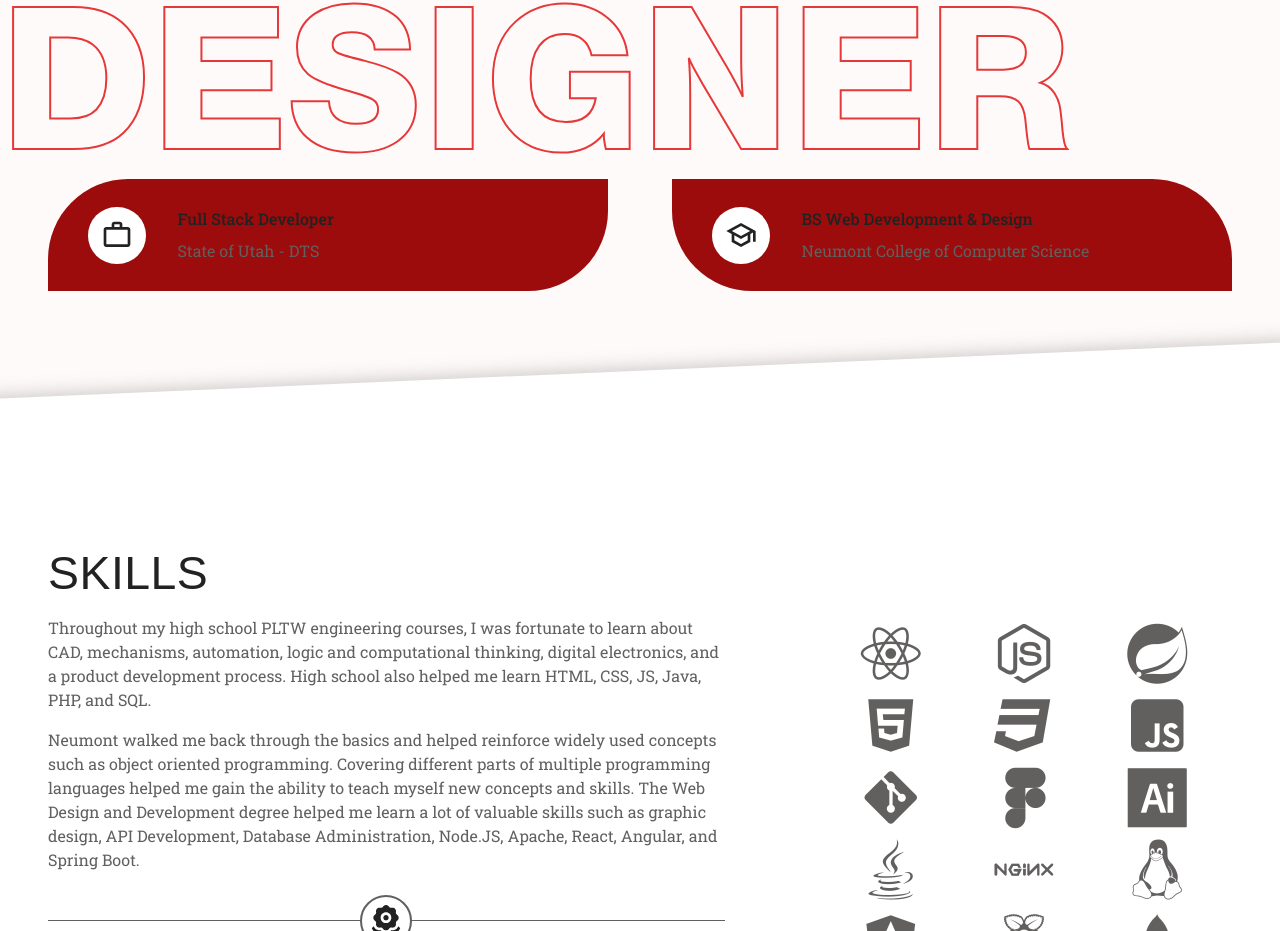
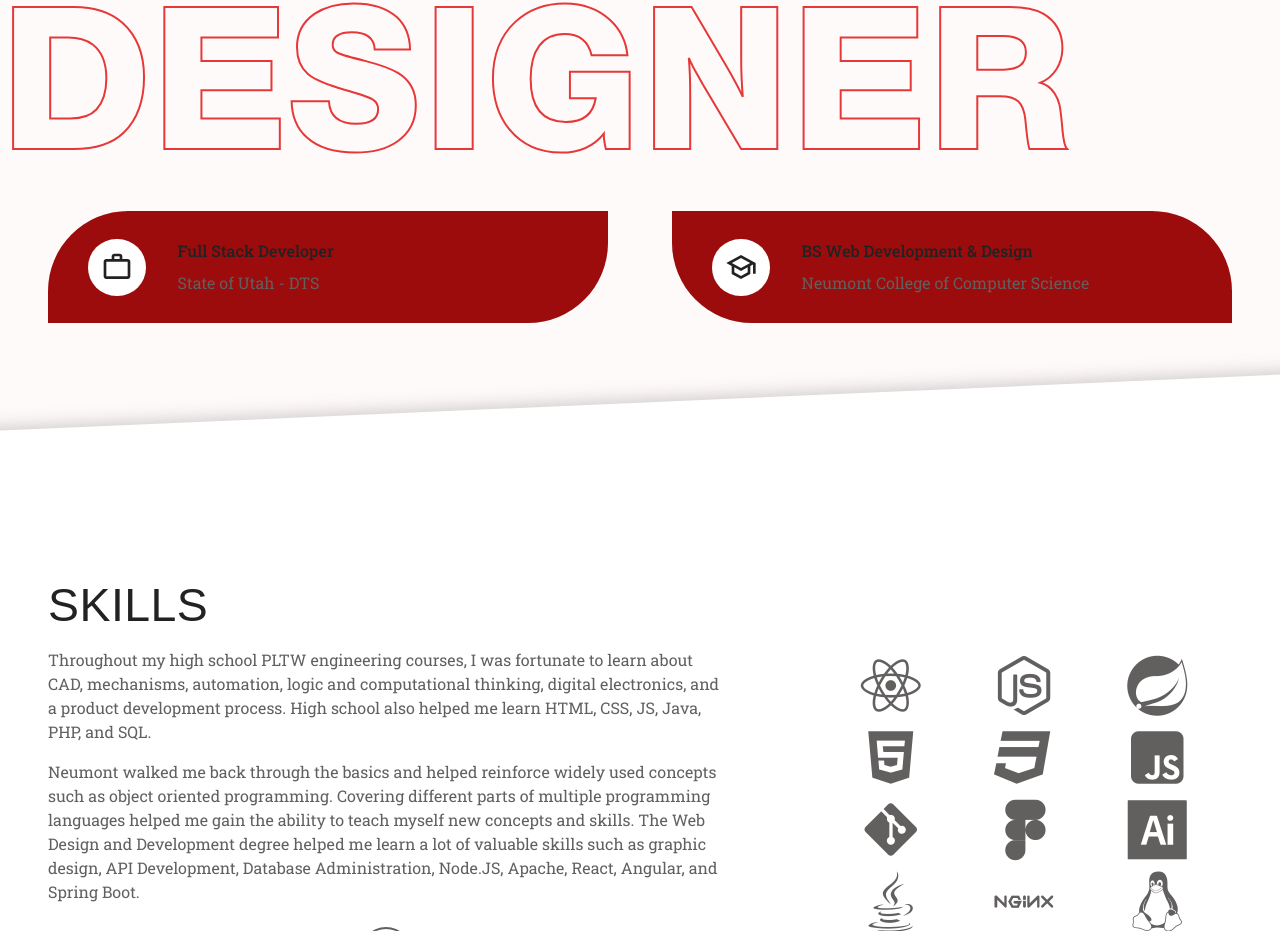
Before and after one commit to RUnroe/Portfolio, a React (Create React App) app: page / in a window 1280 px wide. Shown: the part 936-1867 px from the top of the page. Built offline with nearby package versions, Linux system fonts and the light colour scheme; a web font is replaced by a local one.

Commit message:
Update thumbnail and favicon

```diff
--- a/src/pages/Project.js
+++ b/src/pages/Project.js
@@ -122,7 +122,7 @@ const Project = () => {
                     closeOnClickOutside={ true }
                     onClose={ closeImageViewer }
                     backgroundStyle={{
-                        backgroundColor: "#3a3942aa"
+                        backgroundColor: "#222a"
                       }}
                 />
             )}
--- a/src/styles/components/_home.scss
+++ b/src/styles/components/_home.scss
@@ -149,7 +149,7 @@
 **************************/
 .about-me {
     margin-bottom: 4rem;
-    margin-top: 2rem;
+    margin-top: 4rem;
 
     h3 {
         margin: 0.5rem 0;
```
Also changed, not shown: public/images/favicon.png, public/images/thumbnail.jpg.
